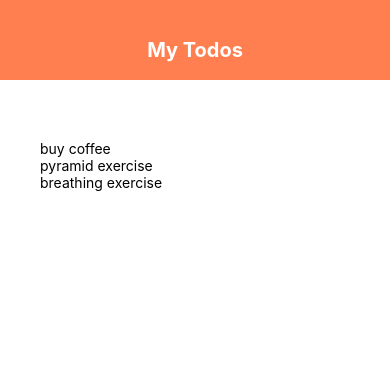
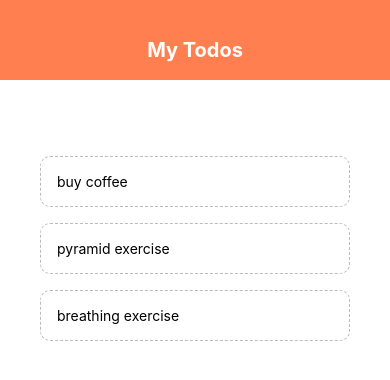
Before and after one commit to Jitgitbit/react-native-exercise-two, a React Native app: screen / in a window 390 px wide. Shown: the top 380 px of the page. Built offline with nearby package versions, Linux system fonts and the light colour scheme.

Commit message:
TodoItem added

```diff
--- a/App.js
+++ b/App.js
@@ -1,6 +1,7 @@
 import React, {useState} from 'react';
 import { StyleSheet, Text, View, FlatList } from 'react-native';
 import Header from './components/Header';
+import TodoItem from './components/TodoItem';
 
 export default function App() {
   const [todos, setTodos] = useState([
@@ -17,7 +18,7 @@
           <FlatList
           data={todos}
           renderItem={({item}) => (
-          <Text>{item.text}</Text>
+          <TodoItem item={item}/>
           )}/>
         </View>
       </View>
--- /dev/null
+++ b/components/TodoItem.jsx
@@ -0,0 +1,21 @@
+import React from 'react'
+import { View, Text, StyleSheet, TouchableOpacity} from 'react-native'
+
+export default function TodoItem({item}) {
+  return (
+    <TouchableOpacity>
+      <Text style={styles.itemText}>{item.text}</Text>
+    </TouchableOpacity>
+  )
+}
+
+const styles = StyleSheet.create({
+  itemText:{
+    padding:16,
+    marginTop:16,
+    borderColor:'#bbb',
+    borderWidth:1,
+    borderStyle:'dashed',
+    borderRadius:10,
+  }
+})
```
